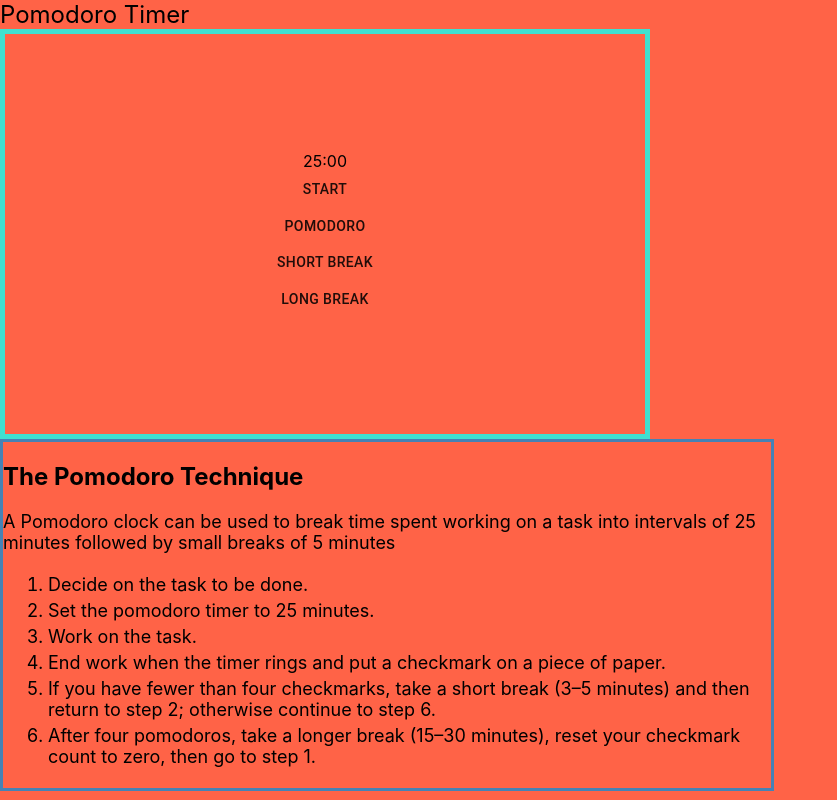
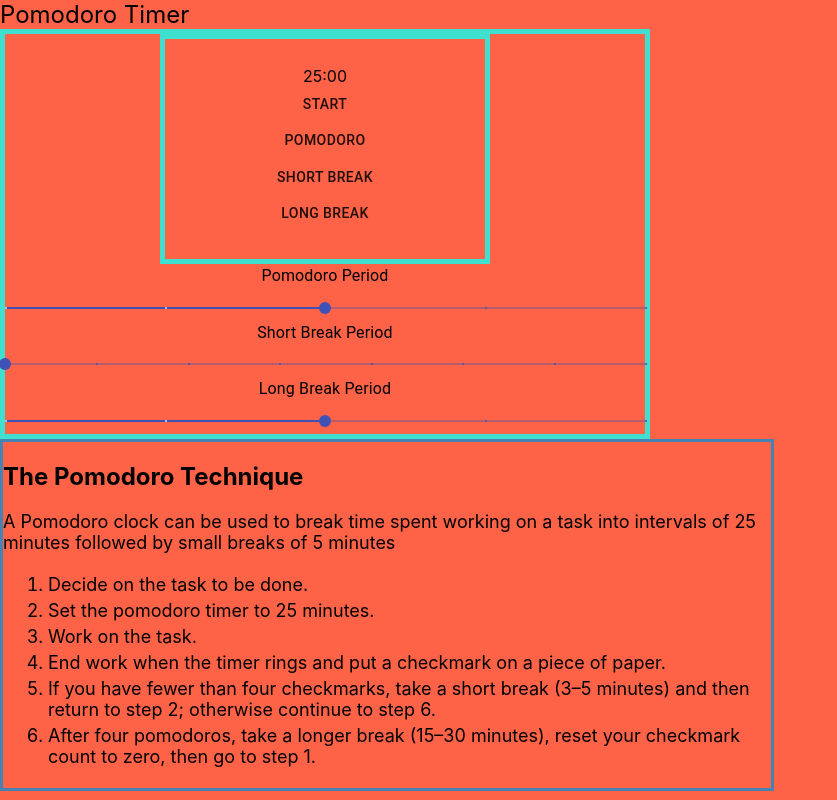
Before and after one commit to vp684/dev-pomodoro, a React (Create React App) app: page / in a window 1280 px wide. Shown: the whole page, without its empty margins (0-837 px from the left). Built offline with nearby package versions, Linux system fonts and the light colour scheme.

Commit message:
timer options

```diff
--- a/src/App.js
+++ b/src/App.js
@@ -9,7 +9,7 @@ function App() {
   return (
     <div className="app">
       <p id="title">Pomodoro Timer</p>
-      <Clock className="clock"/>
+      <ClockOpts className="clock"/>
       <About/>
     </div>
   );
--- a/src/comps/clock/Clock.js
+++ b/src/comps/clock/Clock.js
@@ -1,6 +1,7 @@
 import React, { useState, useEffect } from 'react'
 
 import Button from '@material-ui/core/Button'
+
 let currTime = new Date(2000, 0, 1, 1, 25, 0, 0).getTime()
 
 function Clock() {
--- a/src/comps/clock/ClockOpts.js
+++ b/src/comps/clock/ClockOpts.js
@@ -1,44 +1,60 @@
 import React, { useState, useEffect } from 'react'
-import Button from '@material-ui/core/Button'
 
 import Clock from './Clock'
+import Typography from '@material-ui/core/Typography';
+import Slider from '@material-ui/core/Slider';
 
 
-let currTime = new Date(2000, 0, 1, 1, 25, 0, 0).getTime()
+function valuetext(value) {
+    return `${value} Minutes`;
+  }
 
 function ClockOpts() {
-
-    const [pause, setPause] = useState(false)
-    const [start, setStart] = useState(false)
-    const [displayTime, setDisplayTime] = useState('5:00')
-
-    const startTimer = async () => {
-        setStart(true)
-    }
-
-    const pauseTimer = () => {
-        setPause(!pause)
-    }
-
-    const changeMins = (mins) => {
-
-        setPause(()=>{ return false})
-        setStart(()=>{ return false})
-
-        currTime = new Date(2000, 0, 1, 1, mins, 0, 0).getTime()
-
-        setDisplayTime(mins + ":00")
-    }
-
 
 
     return (
         <div className="clock-container">
-            <Clock currTime={currTime} pause={pause} start={start} displayTime={displayTime} />
-            <Button onClick={startTimer}>Start</Button>
-            <Button onClick={pauseTimer}>Pause</Button>
-            <Button onClick={()=>{changeMins(5)}}>5 Mins</Button>
-            <Button onClick={()=>{changeMins(25)}}>25 Mins</Button>
+            <Clock />
+            <Typography id="discrete-slider" gutterBottom>
+                Pomodoro Period
+            </Typography>
+            <Slider
+                defaultValue={25}
+                getAriaValueText={valuetext}
+                aria-labelledby="discrete-slider"
+                valueLabelDisplay="auto"
+                step={5}
+                marks
+                min={15}
+                max={35}
+            />
+            <Typography id="discrete-slider" gutterBottom>
+                Short Break Period
+            </Typography>
+            <Slider
+                defaultValue={3}
+                getAriaValueText={valuetext}
+                aria-labelledby="discrete-slider"
+                valueLabelDisplay="auto"
+                step={1}
+                marks
+                min={3}
+                max={10}
+            />
+            <Typography id="discrete-slider" gutterBottom>
+                Long Break Period
+            </Typography>
+            <Slider
+                defaultValue={20}
+                getAriaValueText={valuetext}
+                aria-labelledby="discrete-slider"
+                valueLabelDisplay="auto"
+                step={5}
+                marks
+                min={10}
+                max={30}
+            />
+
         </div>
     )
 }
```
